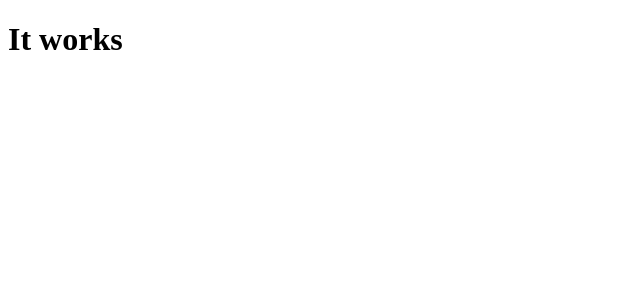
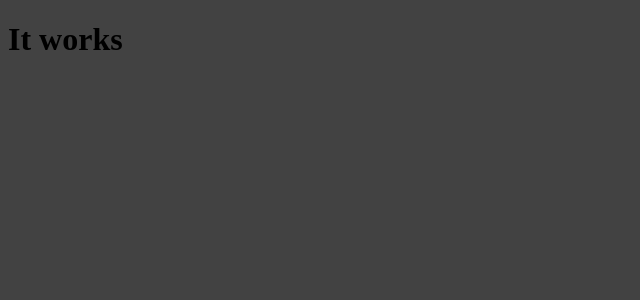
Before and after one commit to ryakosh/portfolio-alirezanejad, a React app: page / in a window 1280 px wide. Shown: the top 300 px of the page, without its empty margins (0-640 px from the left). Built offline with nearby package versions, Linux system fonts and the light colour scheme; the HTML template or start-up script is replaced by a standard one.

Commit message:
Add App styles

```diff
--- a/src/App.scss
+++ b/src/App.scss
@@ -0,0 +1,12 @@
+* {
+  box-sizing: border-box;
+}
+
+html, body {
+  width: 100%;
+  height: 100%;
+}
+
+body {
+  background-color: #424242;
+}
```
